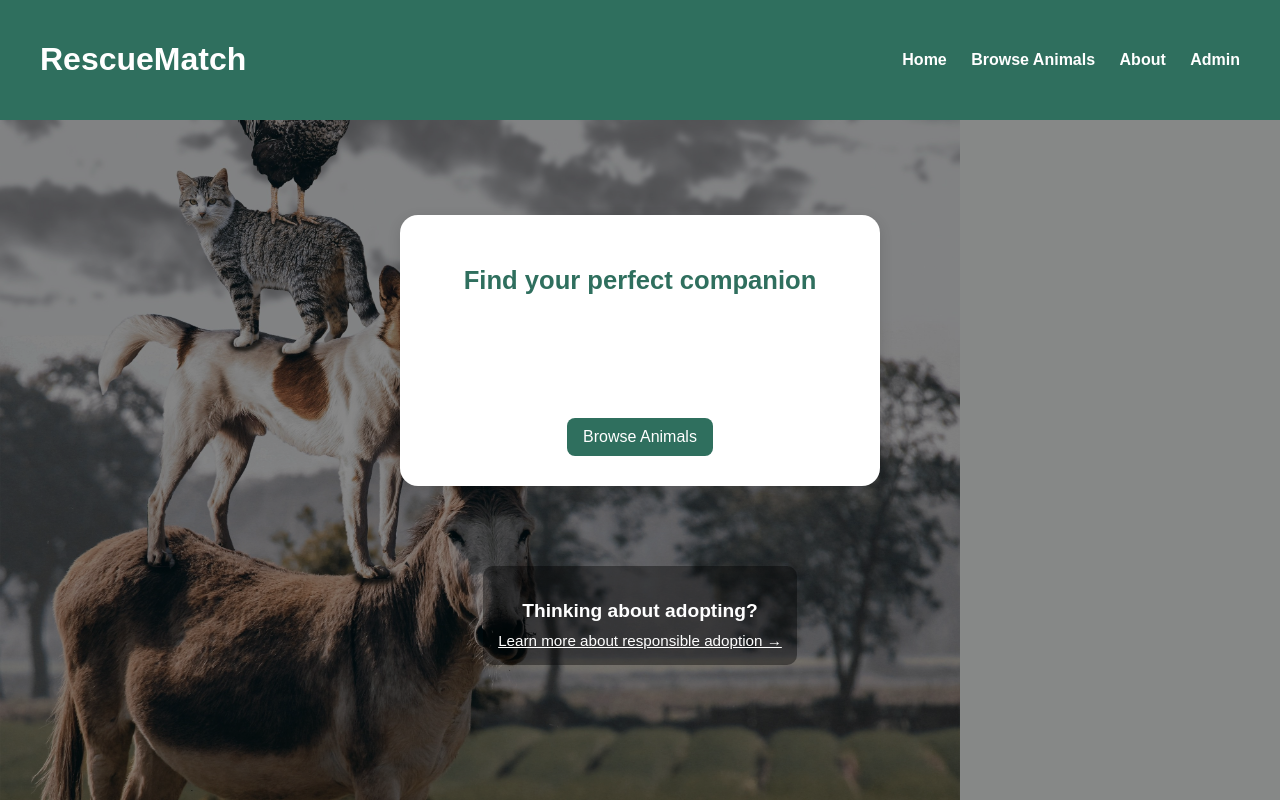
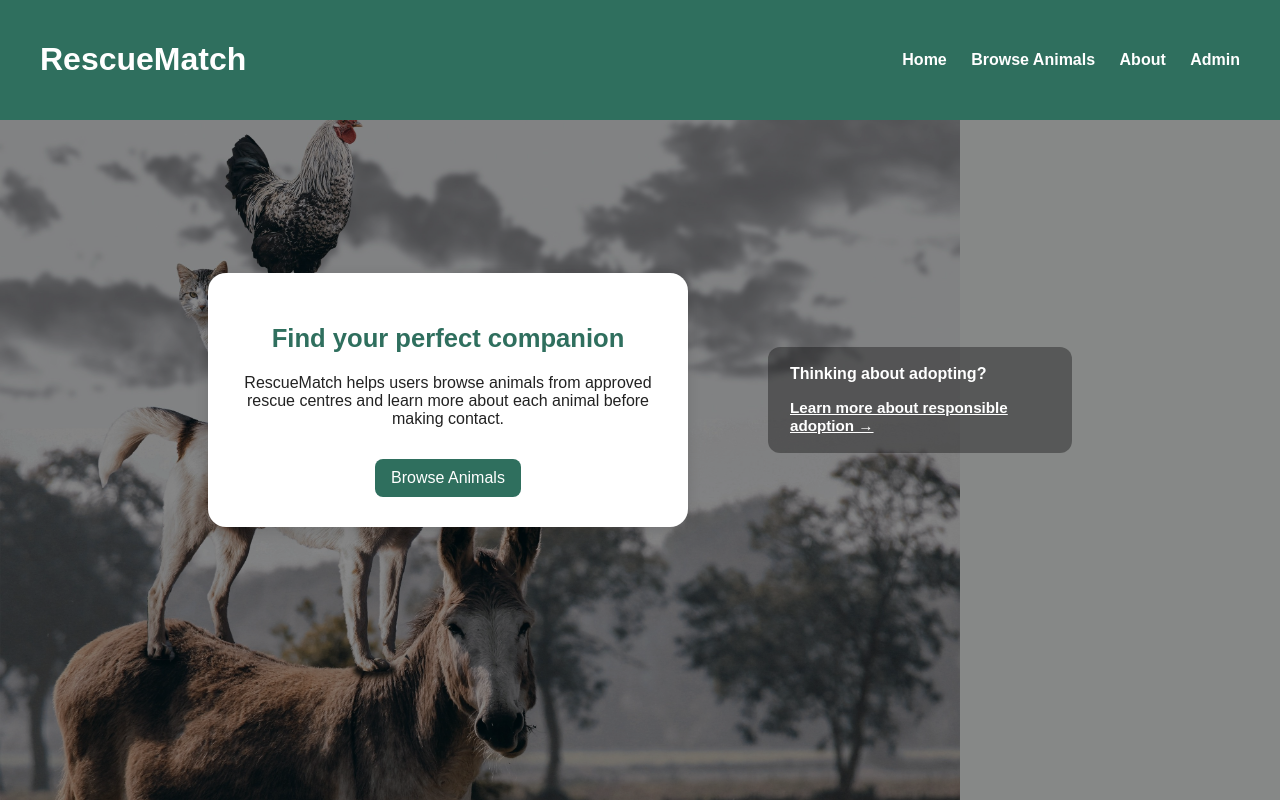
Before and after one commit to Luke-Smith92/RescueMatch, a Django app: page / in a window 1280 px wide. Run offline with Django 5.2, Linux system fonts and the light colour scheme.

Commit message:
Clean up homepage CSS and position adoption link beside hero card

```diff
--- a/rescuematch/static/css/style.css
+++ b/rescuematch/static/css/style.css
@@ -4,12 +4,47 @@ body {
     background: #f4f7f6;
     color: #222;
 }
+
+.site-header {
+    background: #2f6f5e;
+    color: white;
+    padding: 20px 40px;
+    display: flex;
+    justify-content: space-between;
+    align-items: center;
+}
+
+.site-header a {
+    color: white;
+    text-decoration: none;
+    margin-left: 20px;
+    font-weight: bold;
+}
+
+.home-page {
+    background-image: url("/static/images/rescuematch.jpg");
+    background-size: 75%;
+    background-position: left 30%;
+    background-repeat: no-repeat;
+    background-color: #f4f7f6;
+}
+
+.home-page::before {
+    content: "";
+    position: fixed;
+    inset: 0;
+    background: rgba(0, 0, 0, 0.45);
+    z-index: -1;
+}
+
 .hero {
-    min-height: 70vh;
+    min-height: 60vh;
     display: flex;
+    align-items: center;
     justify-content: center;
-    align-items: center;
-    padding: 40px;
+    gap: 80px;
+    padding: 40px 80px;
+    text-align: center;
 }
 
 .hero-card {
@@ -25,19 +60,29 @@ body {
     color: #2f6f5e;
     font-size: 1.6rem;
 }
-.site-header {
-    background: #2f6f5e;
-    color: white;
-    padding: 20px 40px;
-    display: flex;
-    justify-content: space-between;
-    align-items: center;
+
+.hero-card p {
+    color: #222;
 }
 
-.site-header a {
+.hero-side {
+    background: rgba(0, 0, 0, 0.35);
     color: white;
-    text-decoration: none;
-    margin-left: 20px;
+    max-width: 260px;
+    text-align: left;
+    padding: 18px 22px;
+    border-radius: 12px;
+}
+
+.hero-side p {
+    margin-top: 0;
+    font-weight: bold;
+}
+
+.side-link {
+    color: white;
+    text-decoration: underline;
+    font-size: 0.95rem;
     font-weight: bold;
 }
 
@@ -62,6 +107,14 @@ body {
     box-shadow: 0 4px 14px rgba(0,0,0,0.12);
 }
 
+.animal-card img {
+    width: 100%;
+    height: 200px;
+    object-fit: cover;
+    border-radius: 10px;
+    margin-bottom: 10px;
+}
+
 .animal-card h2 {
     margin-top: 0;
     color: #2f6f5e;
@@ -76,6 +129,7 @@ body {
     border-radius: 8px;
     text-decoration: none;
 }
+
 .detail-card {
     background: white;
     max-width: 750px;
@@ -84,6 +138,7 @@ body {
     border-radius: 15px;
     box-shadow: 0 4px 14px rgba(0,0,0,0.12);
 }
+
 .detail-nav {
     display: flex;
     justify-content: space-between;
@@ -98,13 +153,7 @@ body {
     text-decoration: none;
     font-weight: bold;
 }
-.animal-card img {
-    width: 100%;
-    height: 200px;
-    object-fit: cover;
-    border-radius: 10px;
-    margin-bottom: 10px;
-}
+
 .hidden-rescue-message {
     background: #eef5f2;
     padding: 15px;
@@ -112,6 +161,7 @@ body {
     font-weight: bold;
     color: #2f6f5e;
 }
+
 .detail-image {
     width: 100%;
     max-height: 400px;
@@ -119,72 +169,3 @@ body {
     border-radius: 12px;
     margin: 20px 0;
 }
-.hero {
-    height: 60vh;
-    display: flex;
-    flex-direction: column;
-    justify-content: center;
-    align-items: center;
-    color: white;
-    text-align: center;
-}
-
-.hero h1 {
-    font-size: 3rem;
-    margin-bottom: 10px;
-}
-
-.hero p {
-    font-size: 1.2rem;
-    margin-bottom: 20px;
-}
-
-.hero-btn {
-    background: #2f6f5e;
-    color: white;
-    padding: 12px 24px;
-    border-radius: 8px;
-    text-decoration: none;
-    font-weight: bold;
-}
-.home-page {
-    background-image: url("/static/images/rescuematch.jpg");
-    background-size: 75%;   /* shrink image */
-    background-position:left, 30%;
-    background-repeat: no-repeat;
-    background-color: #f4f7f6;
-}
-.home-page::before {
-    content: "";
-    position: fixed;
-    top: 0;
-    left: 0;
-    width: 100%;
-    height: 100%;
-    background: rgba(0, 0, 0, 0.45);
-    z-index: -1;
-}
-.hero {
-    display: flex;
-    justify-content: center;
-    align-items: center;
-    gap: 80px;
-}
-
-/* Right side content */
-.hero-side {
-    background: rgba(0,0,0,0.4);
-    padding: 15px;
-    border-radius: 10px;
-}
-
-.hero-side p {
-    margin-bottom: 10px;
-    font-weight: bold;
-}
-
-.side-link {
-    color: white;
-    text-decoration: underline;
-    font-size: 0.95rem;
-}
```
